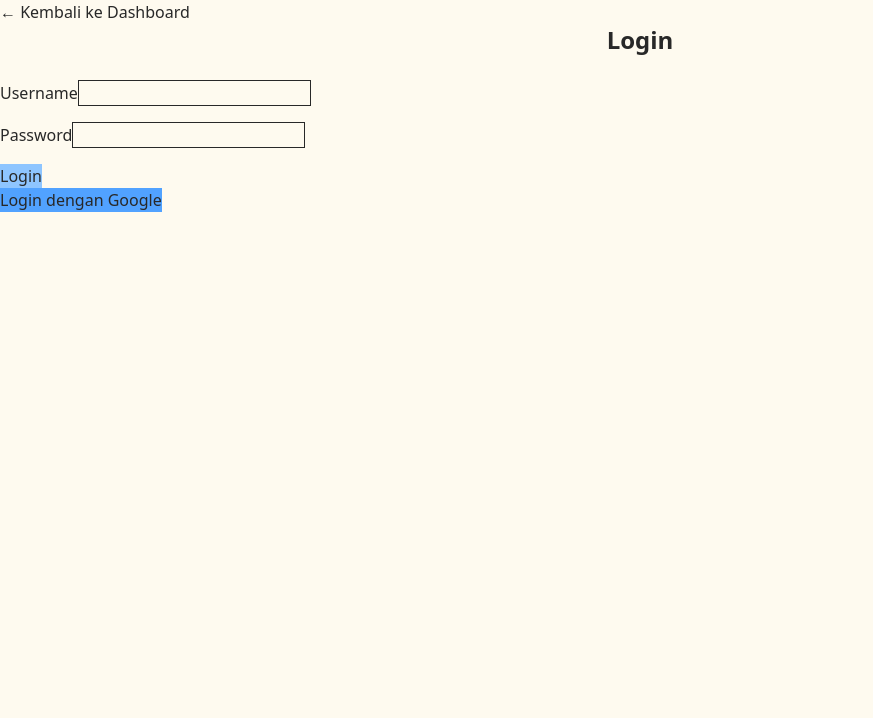
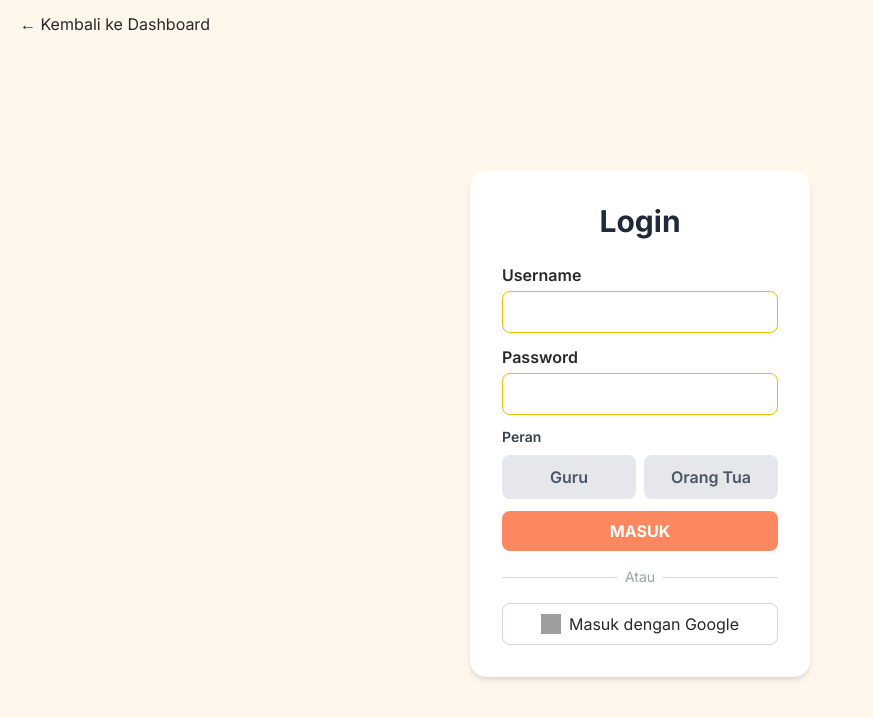
Before and after one commit to zaidanharith/pawpaw, a Next.js app in the folder client/: page /login in a window 1280 px wide. Shown: the top 718 px of the page, without its empty margins (0-873 px from the left). Built offline with nearby package versions, Linux system fonts and the light colour scheme; no server answers; grey boxes are pictures that could not be loaded.

Commit message:
menambahkan UI Login

```diff
--- a/client/src/app/(auth)/login/page.tsx
+++ b/client/src/app/(auth)/login/page.tsx
@@ -38,14 +38,29 @@ export default function LoginPage() {
   }
 
   return (
-      <div>
-        <Link href="/">← Kembali ke Dashboard</Link>
-        <h2 className="text-2xl font-bold mb-6 text-center">Login</h2>
+      <div className="flex flex-col gap-3 font-sans min-h-screen bg-[#FFF7EB]">
+        <div className="mx-5 mt-3">
+          <Link href="/">← Kembali ke Dashboard</Link>
+        </div>
+
         {loginError && (
           <div className="mb-4 text-red-600 text-center">{loginError}</div>
         )}
-        <LoginForm setLoginError={setLoginError} />
-        <LoginGoogleButton setLoginError={setLoginError} />
+
+        <div className="flex flex-1 justify-center items-center">
+          <div className="bg-white p-8 rounded-2xl shadow-md w-[340px]">
+            <h1 className="text-3xl font-bold text-gray-800 mb-6 text-center">Login</h1>
+            <LoginForm setLoginError={setLoginError} />
+
+            <div className="my-4 flex items-center">
+              <hr className="grow border-gray-300" />
+              <span className="mx-2 text-gray-400 text-sm">Atau</span>
+              <hr className="grow border-gray-300" />
+            </div>
+
+            <LoginGoogleButton setLoginError={setLoginError} />
+          </div>
+        </div>
       </div>
   );
 }
--- a/client/src/components/auth/LoginForm.tsx
+++ b/client/src/components/auth/LoginForm.tsx
@@ -6,6 +6,7 @@ import { signIn } from "next-auth/react";
 const LoginForm = ({ setLoginError }: { setLoginError: (msg: string | null) => void }) => {
     const [username, setUsername] = useState('');
     const [password, setPassword] = useState('');
+    const [role, setRole] = useState<"Guru" | "Orang Tua" | null>(null);
 
     const handleSubmit = async (e: React.FormEvent) => {
         e.preventDefault();
@@ -25,30 +26,58 @@ const LoginForm = ({ setLoginError }: { setLoginError: (msg: string | null) => v
     };
 
       return (
-        <form onSubmit={handleSubmit} className="space-y-4">
-            <div>
-                <label htmlFor="username">Username</label>
+    <form onSubmit={handleSubmit} className="flex flex-col gap-3">
+      <div className="text-left">
+        <label className="block font-semibold mb-1" htmlFor="username">Username</label>
         <input
           id="username"
           type="text"
           value={username}
           onChange={e => setUsername(e.target.value)}
           required
-                    className="border"
+          className="w-full p-2 border border-[#f5bb00] rounded-lg outline-none focus:border-2 focus:border-[#f5bb00]"
         />
       </div>
-            <div>
-                <label htmlFor="password">Password</label>
+
+      <div className="text-left">
+        <label className="block font-semibold mb-1" htmlFor="password">Password</label>
         <input
           id="password"
           type="password"
           value={password}
           onChange={e => setPassword(e.target.value)}
           required
-                    className="border"
+          className="w-full p-2 border border-[#f5bb00] rounded-lg outline-none focus:border-2 focus:border-[#f5bb00]"
         />
       </div>
-            <button type="submit" className="bg-blue-300 cursor-pointer"> Login</button>
+
+      <div>
+          <label className="block text-sm font-semibold text-gray-700 mb-2">
+            Peran
+          </label>
+           <div className="flex justify-between gap-2">
+             {["Guru", "Orang Tua"].map((r) => (
+               <button
+                 key={r}
+                 type="button"
+                 onClick={() => setRole(r as "Guru" | "Orang Tua")}
+                 className={`flex-1 py-2 rounded-lg font-semibold cursor-pointer transition-colors border-2 border-transparent hover:border-gray-400 ${
+                   role === r
+                     ? r === "Guru"
+                       ? "bg-[#f5bb00] text-gray-800"
+                       : "bg-[#58baab] text-white"
+                     : "bg-gray-200 text-gray-600"
+                 }`}
+               >
+                 {r}
+               </button>
+             ))}
+          </div>
+        </div>
+
+      <button type="submit" className="bg-(--color-orange-light) hover:bg-(--color-orange-dark) cursor-pointer text-white font-bold py-2 rounded-lg">
+        MASUK
+      </button>
     </form>
     );
 };
--- a/client/src/components/auth/LoginGoogleButton.tsx
+++ b/client/src/components/auth/LoginGoogleButton.tsx
@@ -18,7 +18,21 @@ const LoginGoogleButton = ({ setLoginError }: { setLoginError: (msg: string | nu
   }
 
   return (
-    <button onClick={handleGoogleLogin} className="bg-blue-400 cursor-pointer">Login dengan Google</button>
+        <div>
+          <button
+            type="button"
+            onClick={handleGoogleLogin}
+            className="flex items-center cursor-pointer justify-center w-full py-2 border border-gray-300 rounded-lg hover:bg-gray-100 transition-colors"
+
+          >
+            <img
+              src="https://www.svgrepo.com/show/475656/google-color.svg"
+              alt="Google"
+              className="w-5 h-5 mr-2"
+            />
+            Masuk dengan Google
+          </button>
+        </div>
   );
 };
 
--- a/client/src/components/layout/Navbar.tsx
+++ b/client/src/components/layout/Navbar.tsx
@@ -31,7 +31,7 @@ const Navbar = () => {
             </Link>
             ) : (
             <Link href="/login">
-                <button className="px-4 py-2 rounded-full bg-(--color-orange-light) font-semibold transition cursor-pointer text-foreground hover:bg-(--color-orange-dark)">
+                <button className="px-4 py-2 rounded-xl bg-(--color-orange-light) font-semibold transition cursor-pointer text-foreground hover:bg-(--color-orange-dark)">
                 Masuk
                 </button>
             </Link>
```
Lines whose indentation alone changed are shown as unchanged.
